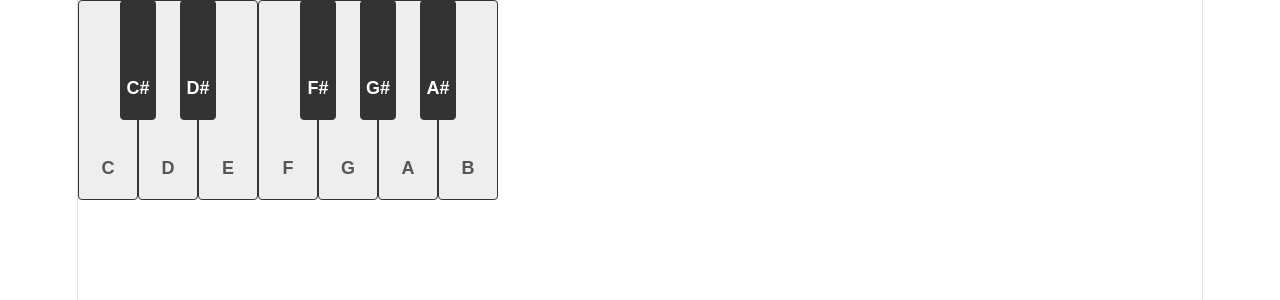
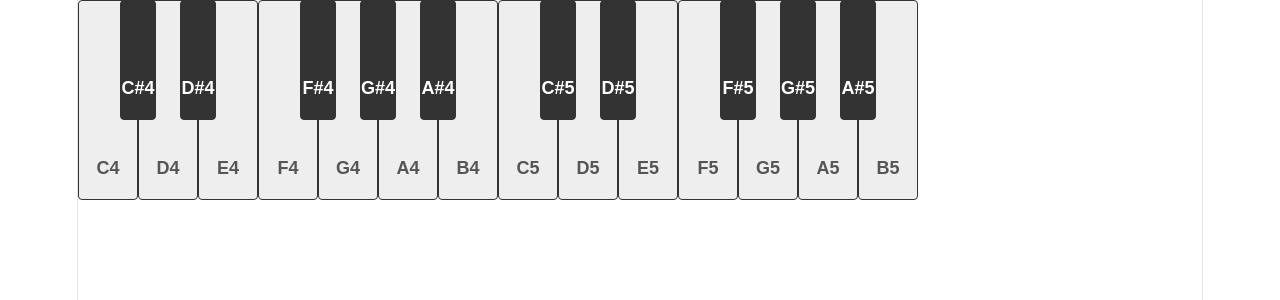
Before and after one commit to AlanChenCN/piano-trainer, a React (Vite) app: page / in a window 1280 px wide. Shown: the top 300 px of the page. Built offline with nearby package versions, Linux system fonts and the light colour scheme.

Commit message:
feat: expand piano to two octaves

```diff
--- a/src/App.css
+++ b/src/App.css
@@ -94,6 +94,10 @@
 
   height: 200px;
 
+  width: 840px;
+
+  min-width: 840px;
+
 }
 
 .white-keys {
--- a/src/App.tsx
+++ b/src/App.tsx
@@ -76,17 +76,19 @@ function App() {
 
     function handleKeyDown(event: KeyboardEvent) {
 
-      if (activeKeys.current.includes(event.key)) {
+      const key = event.key.toLowerCase()
+
+      if (activeKeys.current.includes(key)) {
         return
       }
 
 
-      const noteName = keyboardMap[event.key]
+      const noteName = keyboardMap[key]
 
 
       if (noteName) {
 
-        activeKeys.current.push(event.key)
+        activeKeys.current.push(key)
 
         pressNote(noteName)
 
@@ -97,7 +99,8 @@ function App() {
 
     function handleKeyUp(event: KeyboardEvent) {
 
-      const noteName = keyboardMap[event.key]
+      const key = event.key.toLowerCase()
+      const noteName = keyboardMap[key]
 
 
       if (noteName) {
@@ -106,7 +109,7 @@ function App() {
 
         activeKeys.current =
           activeKeys.current.filter(
-            key => key !== event.key
+            activeKey => activeKey !== key
           )
 
       }
--- a/src/data/keyboard.ts
+++ b/src/data/keyboard.ts
@@ -1,22 +1,34 @@
-export const keyboardMap: Record<string,string> = {
+/**
+ * Computer keyboard layout for the two-octave range C4-B5.
+ *
+ * The original C4-B4 mapping is kept intact. The second octave uses the
+ * adjacent letter cluster K/O/L/P/;/Z/Q/X/R/C/V/B so both octaves can be
+ * played without changing modes.
+ */
+export const keyboardMap: Record<string, string> = {
+  a: "C4",
+  w: "C#4",
+  s: "D4",
+  e: "D#4",
+  d: "E4",
+  f: "F4",
+  t: "F#4",
+  g: "G4",
+  y: "G#4",
+  h: "A4",
+  u: "A#4",
+  j: "B4",
 
-  a:"C",
-  w:"C#",
-
-  s:"D",
-  e:"D#",
-
-  d:"E",
-
-  f:"F",
-  t:"F#",
-
-  g:"G",
-  y:"G#",
-
-  h:"A",
-  u:"A#",
-
-  j:"B"
-
+  k: "C5",
+  o: "C#5",
+  l: "D5",
+  p: "D#5",
+  ";": "E5",
+  z: "F5",
+  q: "F#5",
+  x: "G5",
+  r: "G#5",
+  c: "A5",
+  v: "A#5",
+  b: "B5",
 }
--- a/src/data/piano.ts
+++ b/src/data/piano.ts
@@ -1,75 +1,88 @@
+export type PitchClass =
+  | "C"
+  | "C#"
+  | "D"
+  | "D#"
+  | "E"
+  | "F"
+  | "F#"
+  | "G"
+  | "G#"
+  | "A"
+  | "A#"
+  | "B"
+
+
 export interface PianoNote {
+  /** Full note name, for example C4 or F#5. */
   name: string
+  pitchClass: PitchClass
+  octave: number
   type: "white" | "black"
   frequency: number
+  /** Index of the white key to the left of this black key. */
   position?: number
 }
 
 
-export const pianoNotes: PianoNote[] = [
-  {
-    name: "C",
-    type: "white",
-    frequency: 261.63
-  },
-  {
-    name: "C#",
-    type: "black",
-    frequency: 277.18,
-    position:0
-  },
-  {
-    name: "D",
-    type: "white",
-    frequency: 293.66
-  },
-  {
-    name: "D#",
-    type: "black",
-    frequency: 311.13,
-    position:1
-  },
-  {
-    name: "E",
-    type: "white",
-    frequency: 329.63
-  },
-  {
-    name: "F",
-    type: "white",
-    frequency: 349.23
-  },
-  {
-    name: "F#",
-    type: "black",
-    frequency: 369.99,
-    position:3
-  },
-  {
-    name: "G",
-    type: "white",
-    frequency: 392.00
-  },
-  {
-    name: "G#",
-    type: "black",
-    frequency: 415.30,
-    position:4
-  },
-  {
-    name: "A",
-    type: "white",
-    frequency: 440.00
-  },
-  {
-    name: "A#",
-    type: "black",
-    frequency: 466.16,
-    position:5
-  },
-  {
-    name: "B",
-    type: "white",
-    frequency: 493.88
-  }
+interface NoteLayout {
+  pitchClass: PitchClass
+  type: PianoNote["type"]
+  position?: number
+}
+
+
+const octaveLayout: NoteLayout[] = [
+  { pitchClass: "C", type: "white" },
+  { pitchClass: "C#", type: "black", position: 0 },
+  { pitchClass: "D", type: "white" },
+  { pitchClass: "D#", type: "black", position: 1 },
+  { pitchClass: "E", type: "white" },
+  { pitchClass: "F", type: "white" },
+  { pitchClass: "F#", type: "black", position: 3 },
+  { pitchClass: "G", type: "white" },
+  { pitchClass: "G#", type: "black", position: 4 },
+  { pitchClass: "A", type: "white" },
+  { pitchClass: "A#", type: "black", position: 5 },
+  { pitchClass: "B", type: "white" },
 ]
+
+
+const pitchClassSemitones: Record<PitchClass, number> = {
+  C: 0,
+  "C#": 1,
+  D: 2,
+  "D#": 3,
+  E: 4,
+  F: 5,
+  "F#": 6,
+  G: 7,
+  "G#": 8,
+  A: 9,
+  "A#": 10,
+  B: 11,
+}
+
+
+function frequencyFor(pitchClass: PitchClass, octave: number) {
+  const midiNumber = (octave + 1) * 12 + pitchClassSemitones[pitchClass]
+
+  return 440 * Math.pow(2, (midiNumber - 69) / 12)
+}
+
+
+const octaves = [4, 5]
+
+
+export const pianoNotes: PianoNote[] = octaves.flatMap((octave, octaveIndex) =>
+  octaveLayout.map(note => ({
+    name: `${note.pitchClass}${octave}`,
+    pitchClass: note.pitchClass,
+    octave,
+    type: note.type,
+    frequency: frequencyFor(note.pitchClass, octave),
+    ...(note.position !== undefined
+      ? { position: note.position + octaveIndex * 7 }
+      : {}),
+  }))
+)
```
Also changed, not shown: 2 other files (tests, documents, lock files or other folders).
